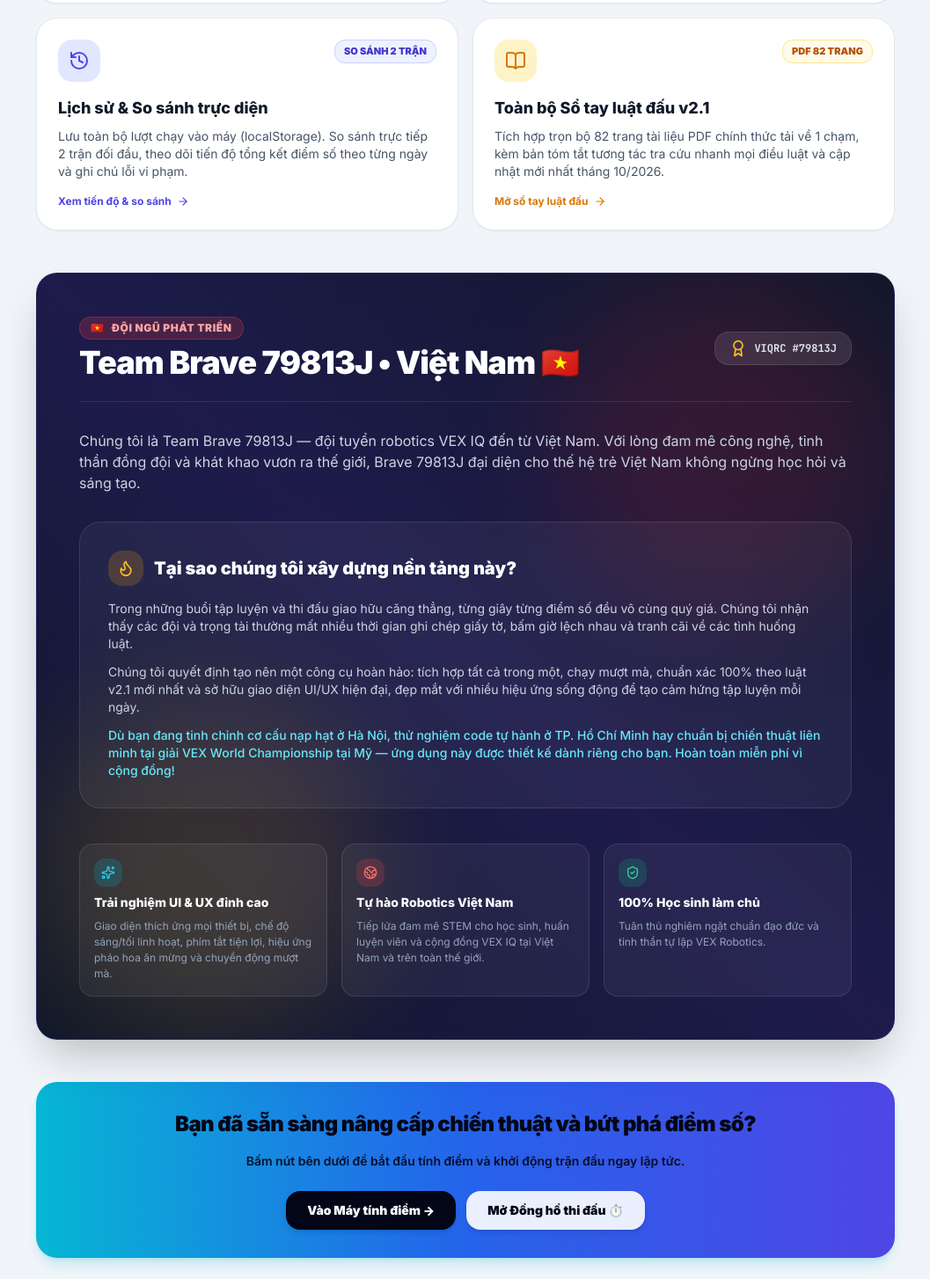
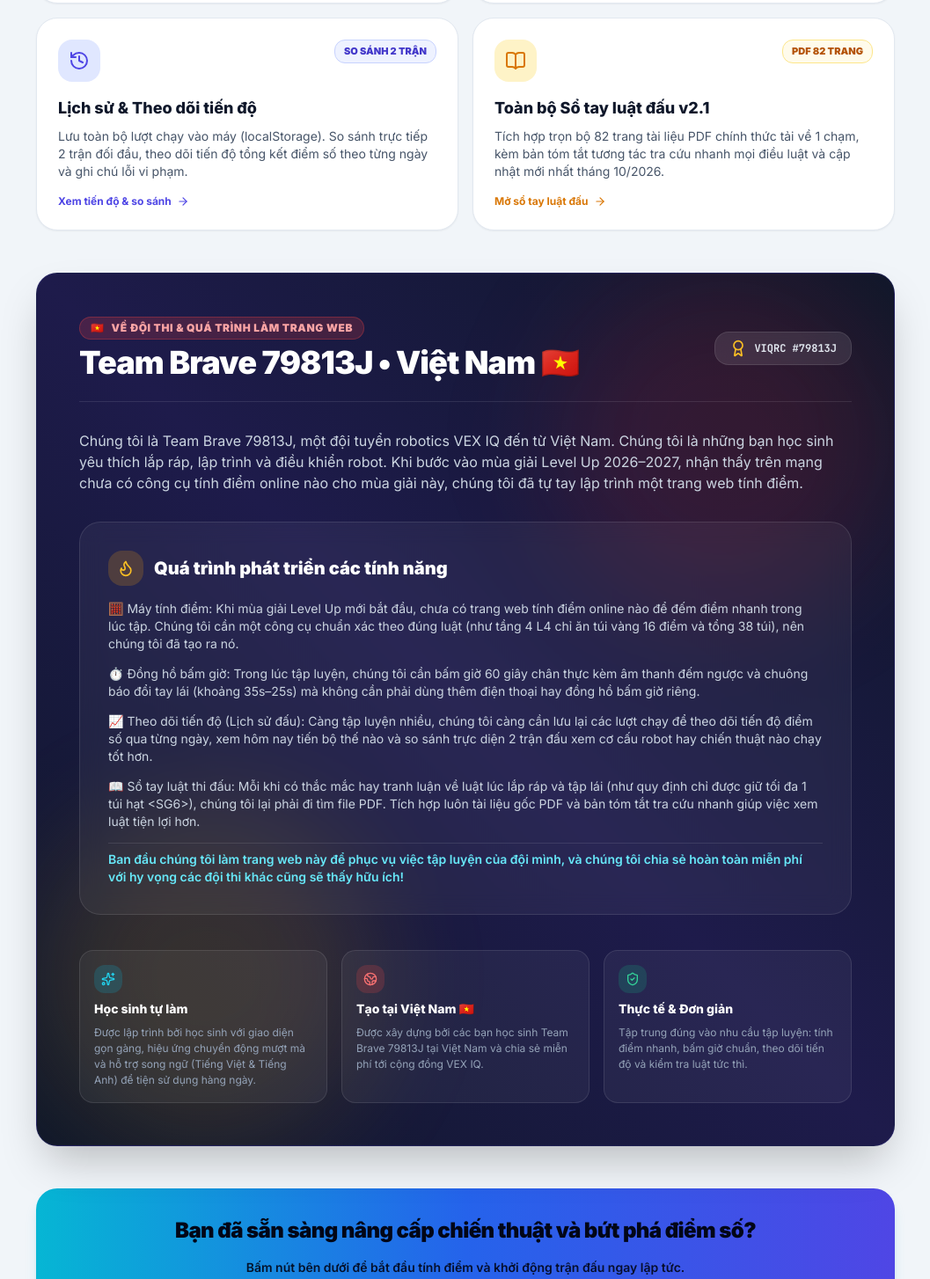
Before and after one commit to buianhuy2009/Brave79813J, a React (Vite) app: page / in a window 1280 px wide. Shown: the part 976-2430 px from the top of the page at 88% size, without its empty margins (111-1168 px from the left). Built offline with nearby package versions, Linux system fonts and the light colour scheme.

Commit message:
docs(home): update team intro and feature origin with honest, grounded story from Team Brave 79813J

```diff
--- a/src/components/Home.jsx
+++ b/src/components/Home.jsx
@@ -325,14 +325,18 @@
               </h3>
             </div>
 
-            <div className="space-y-3 text-slate-300 text-xs sm:text-sm leading-relaxed">
+            <div className="space-y-3.5 text-slate-300 text-xs sm:text-sm leading-relaxed">
               <p>{t.whyWeMadeP1}</p>
               <p>{t.whyWeMadeP2}</p>
-              <p className="text-cyan-300 font-medium">{t.whyWeMadeP3}</p>
+              <p>{t.whyWeMadeP3}</p>
+              <p>{t.whyWeMadeP4}</p>
+              <p className="text-cyan-300 font-semibold pt-2 border-t border-white/10">
+                {t.teamStoryClosing}
+              </p>
             </div>
           </div>
 
-          {/* 3 Pillars of Craftsmanship */}
+          {/* 3 Pillars */}
           <div className="grid grid-cols-1 sm:grid-cols-3 gap-4 pt-2">
 
             <div className="p-4 rounded-2xl bg-white/5 border border-white/10 space-y-2">
@@ -359,13 +363,9 @@
               <div className="w-8 h-8 rounded-xl bg-emerald-500/20 text-emerald-400 flex items-center justify-center">
                 <ShieldCheck className="w-4 h-4" />
               </div>
-              <h4 className="font-extrabold text-sm text-white">
-                {isVi ? '100% Học sinh làm chủ' : '100% Student-Centered'}
-              </h4>
+              <h4 className="font-extrabold text-sm text-white">{t.studentCenteredTitle}</h4>
               <p className="text-xs text-slate-400 leading-normal">
-                {isVi
-                  ? 'Tuân thủ nghiêm ngặt chuẩn đạo đức và tinh thần tự lập VEX Robotics.'
-                  : 'Built adhering to the spirit of the official REC Foundation Student-Centered policy.'}
+                {t.studentCenteredDesc}
               </p>
             </div>
 
--- a/src/constants/translations.js
+++ b/src/constants/translations.js
@@ -7,33 +7,37 @@
     timer: "Timer",
     history: "History",
     home: "Home",
-    homeHeroBadge: "Official 2026–2027 Suite • Team Brave 79813J (Vietnam 🇻🇳)",
+    homeHeroBadge: "VEX IQ Level Up 2026–2027 • Team Brave 79813J (Vietnam 🇻🇳)",
     homeHeroTitle: "VEX IQ LEVEL UP",
-    homeHeroSubtitle: "Precision scoring calculator, official tournament timer HUD, deep match analytics, and the complete Game Manual v2.1 — engineered with love by Team Brave 79813J from Vietnam.",
+    homeHeroSubtitle: "An online calculator and timer for the 2026–2027 VEX IQ season — built by students from Team Brave 79813J to help teams calculate scores, time practice matches, and track progress.",
     launchCalculator: "Launch Calculator",
     launchTimer: "Match Timer",
-    exploreHistory: "Analytics & History",
+    exploreHistory: "Progress Tracker",
     exploreManual: "Game Manual v2.1",
     heroQuickStats: "VEX IQ Level Up 2026–2027 Season",
     featureCalcTitle: "Smart Level Up Calculator",
     featureCalcDesc: "Instant score computation with Quick Levels and Detailed Split modes. Strictly validates official rules, yellow-only L4 goal, and quota limits.",
     featureTimerTitle: "Official Tournament Timer",
     featureTimerDesc: "Bundled official HD video HUD timer with audio countdown, 35s–25s driver switch alerts, fullscreen mode, keyboard shortcuts, and Skills Stop Time.",
-    featureHistoryTitle: "Match Analytics & Comparison",
+    featureHistoryTitle: "Match History & Progress Tracker",
     featureHistoryDesc: "Save all practice and competition runs to local storage. Compare 2 matches side-by-side with score deltas and analyze day-by-day progress.",
     featureManualTitle: "Complete Game Manual v2.1",
     featureManualDesc: "Embedded 82-page official PDF with 1-click download, paired with an interactive searchable guide covering all rules and October 2026 updates.",
-    teamStoryBadge: "The Team Behind The Platform",
+    teamStoryBadge: "About Our Team & Why We Built This",
     teamStoryTitle: "Team Brave 79813J • Vietnam 🇻🇳",
-    teamStoryDesc: "We are Team Brave 79813J, a competitive VEX IQ robotics team from Vietnam. Driven by curiosity, engineering discipline, and a passion for robotics, our team represents the next generation of Vietnamese roboticists competing locally and internationally.",
-    whyWeMadeTitle: "Why We Created This Platform",
-    whyWeMadeP1: "During intense training sessions and scrimmages, every second matters. We noticed that teams and referees often struggled with manual paper scoring, conflicting stopwatches, and ambiguous rule disputes in the heat of competition.",
-    whyWeMadeP2: "We wanted to build something extraordinary: an all-in-one web app that is fast, beautiful, 100% compliant with the official Level Up v2.1 game manual, and designed with high-end UI/UX effects so that robotics teams everywhere love using it every day.",
-    whyWeMadeP3: "Whether you're tuning an intake in Hanoi, testing autonomous code in Ho Chi Minh City, or strategizing alliances at the VEX World Championship in Dallas, this tool was made for you. 100% Student-Centered and free forever.",
-    craftsmanshipTitle: "Crafted with Modern UI & UX",
-    craftsmanshipP1: "Fluid responsive design, dark & light themes, instant keyboard shortcuts, interactive confetti celebrations, and smooth micro-animations.",
-    vietnamPrideTitle: "Proudly From Vietnam",
-    vietnamPrideDesc: "Empowering students, mentors, and coaches across Vietnam and the global VEX IQ community to Level Up together.",
+    teamStoryDesc: "We are Team Brave 79813J, a VEX IQ robotics team from Vietnam. We aren't the best or biggest team, just passionate students who love building, coding, and driving robots together. When practicing for the new Level Up 2026–2027 season, there was no online calculator available on the web, so we decided to build one ourselves.",
+    whyWeMadeTitle: "How This Platform Came to Life",
+    whyWeMadeP1: "🧮 Online Calculator: When the Level Up season was released, there was no online calculator to quickly tally points during practice. We needed an accurate web tool that follows all scoring rules (like 16 pts for yellow-only L4 bags and 38 total bags), so we built it.",
+    whyWeMadeP2: "⏱️ Match Timer: During practice, we needed to run realistic 60-second matches with the official match sounds and driver switch buzzer (at 35s–25s) without needing a separate stopwatch or phone. Having the timer right next to the calculator made practicing much smoother.",
+    whyWeMadeP3: "📈 Progress Tracker (Match History): As we practiced more, we created the history feature to log our scores, track our progress day-by-day, and compare two runs side-by-side to see which robot mechanism or strategy worked better.",
+    whyWeMadeP4: "📖 Game Manual: Whenever a rule question came up during building or driving (like the strict 1-bag possession limit <SG6>), we kept having to search for the PDF. Putting the official manual and a searchable quick summary right inside the app solved that.",
+    teamStoryClosing: "We originally built this just for our own team's practice, and we are sharing it openly with the VEX IQ community hoping it helps other teams too!",
+    craftsmanshipTitle: "Built by Students",
+    craftsmanshipP1: "Coded by students with a clean layout, smooth animations, and bilingual English & Vietnamese support to make daily practice convenient.",
+    vietnamPrideTitle: "Made in Vietnam 🇻🇳",
+    vietnamPrideDesc: "Created by students of Team Brave 79813J in Vietnam and shared freely with the VEX IQ robotics community.",
+    studentCenteredTitle: "Practical & Simple",
+    studentCenteredDesc: "Focused on real practice needs: fast scoring, accurate match timing, progress tracking, and instant rule checks.",
     readyToLevelUp: "Ready to test your robot and optimize your score?",
     savedMatchSuccessToast: "Match successfully saved to history!",
     gameManual: "Game Manual",
@@ -181,33 +185,37 @@
     timer: "Đồng hồ",
     history: "Lịch sử",
     home: "Trang chủ",
-    homeHeroBadge: "Bộ công cụ mùa giải 2026–2027 • Team Brave 79813J (Việt Nam 🇻🇳)",
+    homeHeroBadge: "VEX IQ Level Up 2026–2027 • Team Brave 79813J (Việt Nam 🇻🇳)",
     homeHeroTitle: "VEX IQ LEVEL UP",
-    homeHeroSubtitle: "Máy tính điểm chính xác, đồng hồ giải đấu chính thức, phân tích dữ liệu trận đấu và toàn bộ Sổ tay luật v2.1 — sáng tạo với đam mê bởi Team Brave 79813J từ Việt Nam.",
+    homeHeroSubtitle: "Công cụ tính điểm và bấm giờ cho mùa giải VEX IQ 2026–2027 — được tạo bởi các bạn học sinh Team Brave 79813J để tính điểm nhanh, bấm giờ tập luyện và theo dõi tiến độ.",
     launchCalculator: "Vào Máy tính điểm",
     launchTimer: "Mở Đồng hồ thi đấu",
-    exploreHistory: "Lịch sử & Phân tích",
+    exploreHistory: "Theo dõi tiến độ",
     exploreManual: "Luật thi đấu v2.1",
     heroQuickStats: "Mùa giải VEX IQ Level Up 2026–2027",
     featureCalcTitle: "Máy tính điểm thông minh",
     featureCalcDesc: "Tính điểm tức thì với chế độ Tính nhanh và Chia theo màu. Tự động kiểm tra điều kiện mục tiêu L4 chỉ ăn túi vàng và giới hạn 38 túi trên sân.",
     featureTimerTitle: "Đồng hồ bấm giờ chính thức",
     featureTimerDesc: "Tích hợp video HUD giải đấu chính thức với âm thanh đếm ngược, chuông báo đổi tay lái 35s–25s, mở toàn màn hình, phím tắt và ghi nhận Skills Stop Time.",
-    featureHistoryTitle: "Lịch sử & So sánh trực diện",
+    featureHistoryTitle: "Lịch sử & Theo dõi tiến độ",
     featureHistoryDesc: "Lưu toàn bộ lượt chạy vào máy (localStorage). So sánh trực tiếp 2 trận đối đầu, theo dõi tiến độ tổng kết điểm số theo từng ngày và ghi chú lỗi vi phạm.",
     featureManualTitle: "Toàn bộ Sổ tay luật đấu v2.1",
     featureManualDesc: "Tích hợp trọn bộ 82 trang tài liệu PDF chính thức tải về 1 chạm, kèm bản tóm tắt tương tác tra cứu nhanh mọi điều luật và cập nhật mới nhất tháng 10/2026.",
-    teamStoryBadge: "Đội ngũ phát triển",
+    teamStoryBadge: "Về Đội thi & Quá trình làm trang web",
     teamStoryTitle: "Team Brave 79813J • Việt Nam 🇻🇳",
-    teamStoryDesc: "Chúng tôi là Team Brave 79813J — đội tuyển robotics VEX IQ đến từ Việt Nam. Với lòng đam mê công nghệ, tinh thần đồng đội và khát khao vươn ra thế giới, Brave 79813J đại diện cho thế hệ trẻ Việt Nam không ngừng học hỏi và sáng tạo.",
-    whyWeMadeTitle: "Tại sao chúng tôi xây dựng nền tảng này?",
-    whyWeMadeP1: "Trong những buổi tập luyện và thi đấu giao hữu căng thẳng, từng giây từng điểm số đều vô cùng quý giá. Chúng tôi nhận thấy các đội và trọng tài thường mất nhiều thời gian ghi chép giấy tờ, bấm giờ lệch nhau và tranh cãi về các tình huống luật.",
-    whyWeMadeP2: "Chúng tôi quyết định tạo nên một công cụ hoàn hảo: tích hợp tất cả trong một, chạy mượt mà, chuẩn xác 100% theo luật v2.1 mới nhất và sở hữu giao diện UI/UX hiện đại, đẹp mắt với nhiều hiệu ứng sống động để tạo cảm hứng tập luyện mỗi ngày.",
-    whyWeMadeP3: "Dù bạn đang tinh chỉnh cơ cấu nạp hạt ở Hà Nội, thử nghiệm code tự hành ở TP. Hồ Chí Minh hay chuẩn bị chiến thuật liên minh tại giải VEX World Championship tại Mỹ — ứng dụng này được thiết kế dành riêng cho bạn. Hoàn toàn miễn phí vì cộng đồng!",
-    craftsmanshipTitle: "Trải nghiệm UI & UX đỉnh cao",
-    craftsmanshipP1: "Giao diện thích ứng mọi thiết bị, chế độ sáng/tối linh hoạt, phím tắt tiện lợi, hiệu ứng pháo hoa ăn mừng và chuyển động mượt mà.",
-    vietnamPrideTitle: "Tự hào Robotics Việt Nam",
-    vietnamPrideDesc: "Tiếp lửa đam mê STEM cho học sinh, huấn luyện viên và cộng đồng VEX IQ tại Việt Nam và trên toàn thế giới.",
+    teamStoryDesc: "Chúng tôi là Team Brave 79813J, một đội tuyển robotics VEX IQ đến từ Việt Nam. Chúng tôi là những bạn học sinh yêu thích lắp ráp, lập trình và điều khiển robot. Khi bước vào mùa giải Level Up 2026–2027, nhận thấy trên mạng chưa có công cụ tính điểm online nào cho mùa giải này, chúng tôi đã tự tay lập trình một trang web tính điểm.",
+    whyWeMadeTitle: "Quá trình phát triển các tính năng",
+    whyWeMadeP1: "🧮 Máy tính điểm: Khi mùa giải Level Up mới bắt đầu, chưa có trang web tính điểm online nào để đếm điểm nhanh trong lúc tập. Chúng tôi cần một công cụ chuẩn xác theo đúng luật (như tầng 4 L4 chỉ ăn túi vàng 16 điểm và tổng 38 túi), nên chúng tôi đã tạo ra nó.",
+    whyWeMadeP2: "⏱️ Đồng hồ bấm giờ: Trong lúc tập luyện, chúng tôi cần bấm giờ 60 giây chân thực kèm âm thanh đếm ngược và chuông báo đổi tay lái (khoảng 35s–25s) mà không cần phải dùng thêm điện thoại hay đồng hồ bấm giờ riêng.",
+    whyWeMadeP3: "📈 Theo dõi tiến độ (Lịch sử đấu): Càng tập luyện nhiều, chúng tôi càng cần lưu lại các lượt chạy để theo dõi tiến độ điểm số qua từng ngày, xem hôm nay tiến bộ thế nào và so sánh trực diện 2 trận đấu xem cơ cấu robot hay chiến thuật nào chạy tốt hơn.",
+    whyWeMadeP4: "📖 Sổ tay luật thi đấu: Mỗi khi có thắc mắc hay tranh luận về luật lúc lắp ráp và tập lái (như quy định chỉ được giữ tối đa 1 túi hạt <SG6>), chúng tôi lại phải đi tìm file PDF. Tích hợp luôn tài liệu gốc PDF và bản tóm tắt tra cứu nhanh giúp việc xem luật tiện lợi hơn.",
+    teamStoryClosing: "Ban đầu chúng tôi làm trang web này để phục vụ việc tập luyện của đội mình, và chúng tôi chia sẻ hoàn toàn miễn phí với hy vọng các đội thi khác cũng sẽ thấy hữu ích!",
+    craftsmanshipTitle: "Học sinh tự làm",
+    craftsmanshipP1: "Được lập trình bởi học sinh với giao diện gọn gàng, hiệu ứng chuyển động mượt mà và hỗ trợ song ngữ (Tiếng Việt & Tiếng Anh) để tiện sử dụng hàng ngày.",
+    vietnamPrideTitle: "Tạo tại Việt Nam 🇻🇳",
+    vietnamPrideDesc: "Được xây dựng bởi các bạn học sinh Team Brave 79813J tại Việt Nam và chia sẻ miễn phí tới cộng đồng VEX IQ.",
+    studentCenteredTitle: "Thực tế & Đơn giản",
+    studentCenteredDesc: "Tập trung đúng vào nhu cầu tập luyện: tính điểm nhanh, bấm giờ chuẩn, theo dõi tiến độ và kiểm tra luật tức thì.",
     readyToLevelUp: "Bạn đã sẵn sàng nâng cấp chiến thuật và bứt phá điểm số?",
     savedMatchSuccessToast: "Đã lưu kết quả trận đấu vào lịch sử!",
     gameManual: "Luật thi đấu",
```
